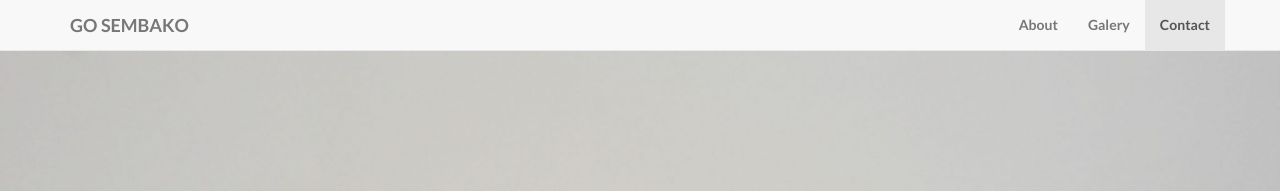
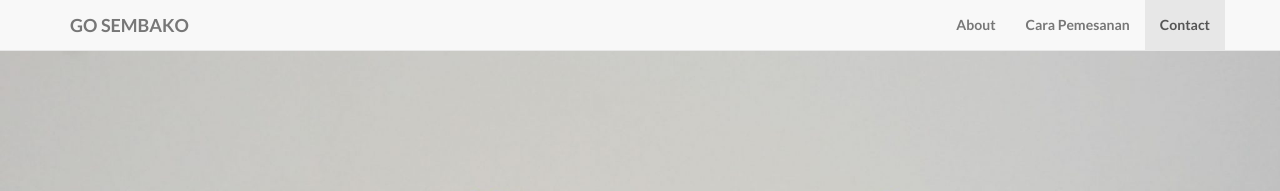
Before and after one commit to gosembako/gosembako.github.io, a Jekyll site: the page built from index.html, in a window 1280 px wide. Shown: the top 191 px of the page. Built offline with Jekyll 4.4.1, drawn with Linux system fonts in a browser that asks for light colours.

Commit message:
Update header.html
bn

```diff
--- a/_includes/header.html
+++ b/_includes/header.html
@@ -18,7 +18,7 @@
                     <a class="page-scroll" href="#about">About</a>
                 </li>
                 <li>
-                    <a class="page-scroll" href="#services">Galery</a>
+                    <a class="page-scroll" href="#services">Cara Pemesanan</a>
                 </li>
                 <li>
                     <a class="page-scroll" href="#contact">Contact</a>
```
